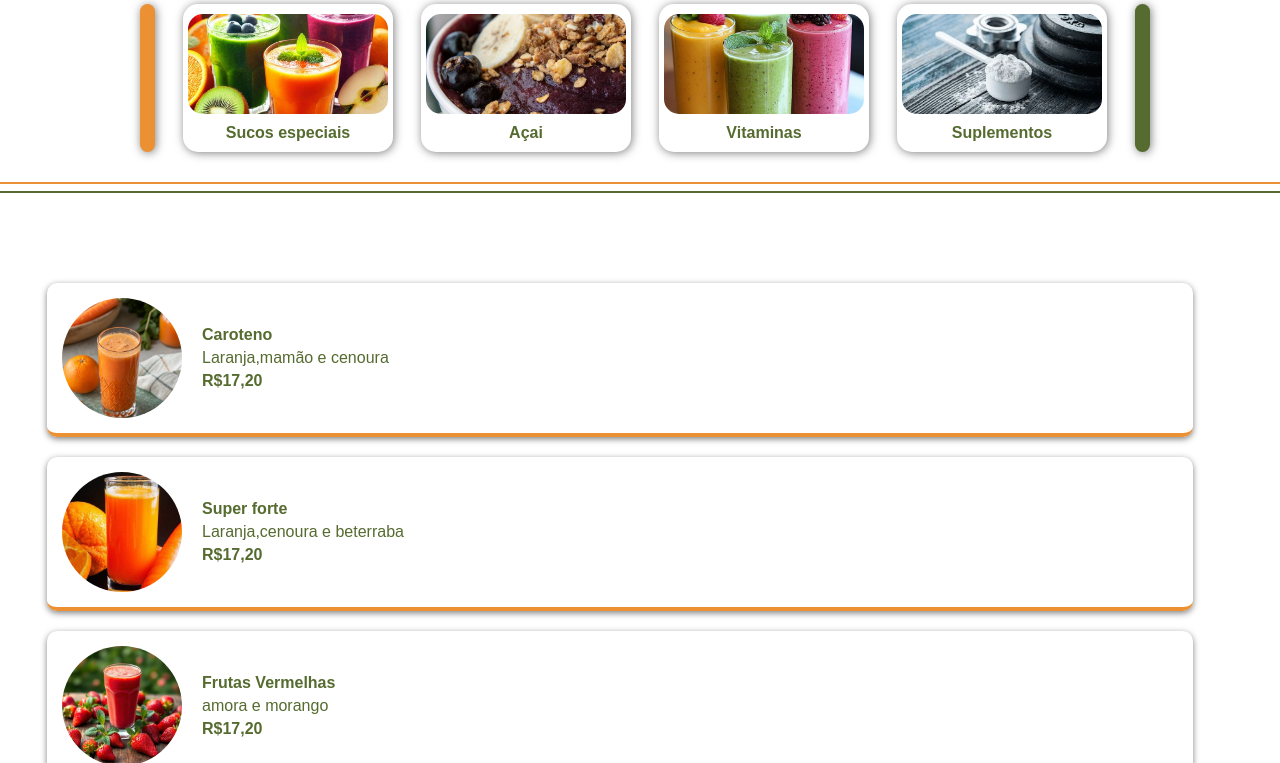
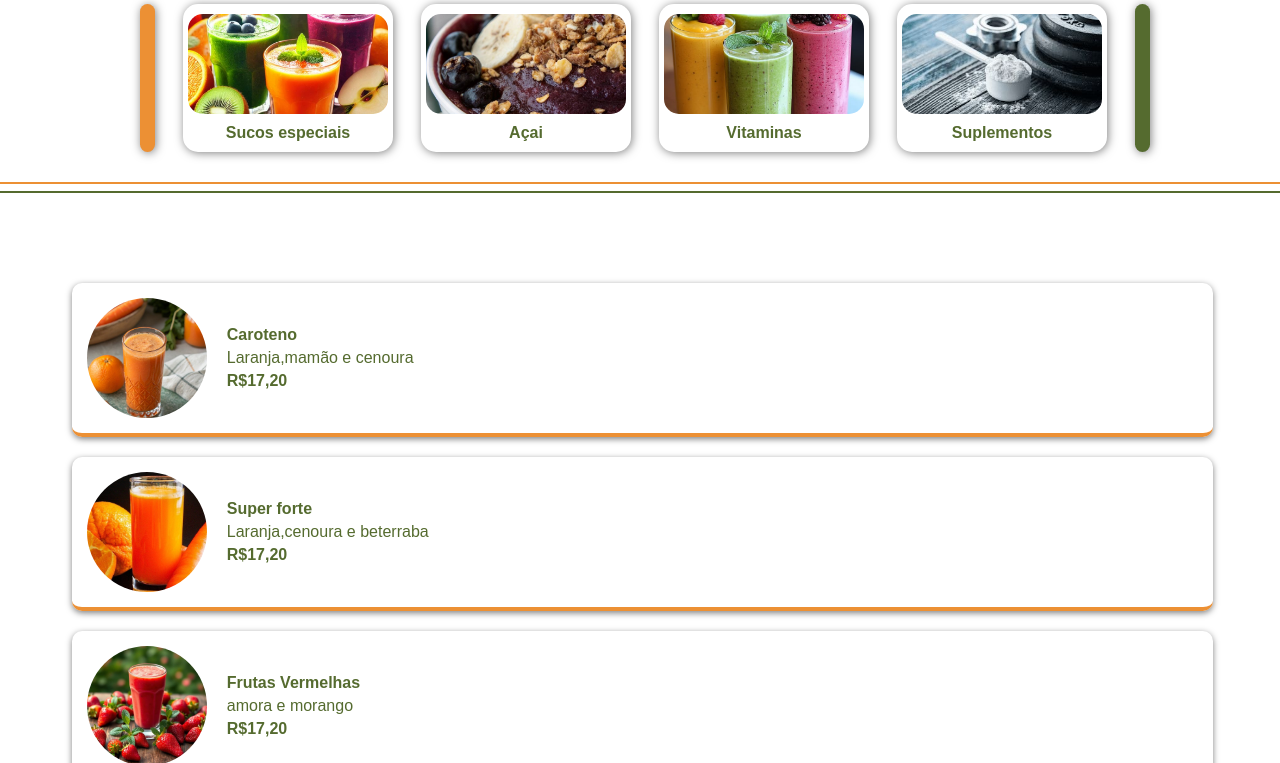
Before and after one commit to lucasdantaas/manga, a Flask app: page / in a window 1280 px wide. Shown: the part 5737-6500 px from the top of the page. Run offline with Flask 3, Linux system fonts and the light colour scheme.

Commit message:
Add files via upload

```diff
--- a/src/static/css/index.css
+++ b/src/static/css/index.css
@@ -196,6 +196,7 @@ body {
 .container {
     display: flex;
     padding: 20px;
+    padding-left: 20px;
     overflow-x: auto;
     scroll-snap-type: x mandatory;
     scroll-behavior: smooth;
@@ -220,6 +221,7 @@ body {
     align-items: center;
     justify-content: flex-start; /* Começa no topo */
     padding-top: 50px;
+    padding-left: 25px;
     margin: 10px 10px;
     /* Espaço opcional no topo */
 }
--- a/src/templates/index.html
+++ b/src/templates/index.html
@@ -311,8 +311,8 @@
     <div class="div" style="border:1px solid #ec9034; margin-bottom: 7px;"></div>
     <div class="div" style="border:1px solid #556b2f"></div>
 
-            <div class="container">
-                <div class="child" id="suco" style="margin-left: 15px;">
+            <div class="container"  style="padding-left: 25px;">
+                <div class="child" id="suco" style="margin-left: 15px; padding-left: 25px;">
 
 
                         <div class="produto3">
```
